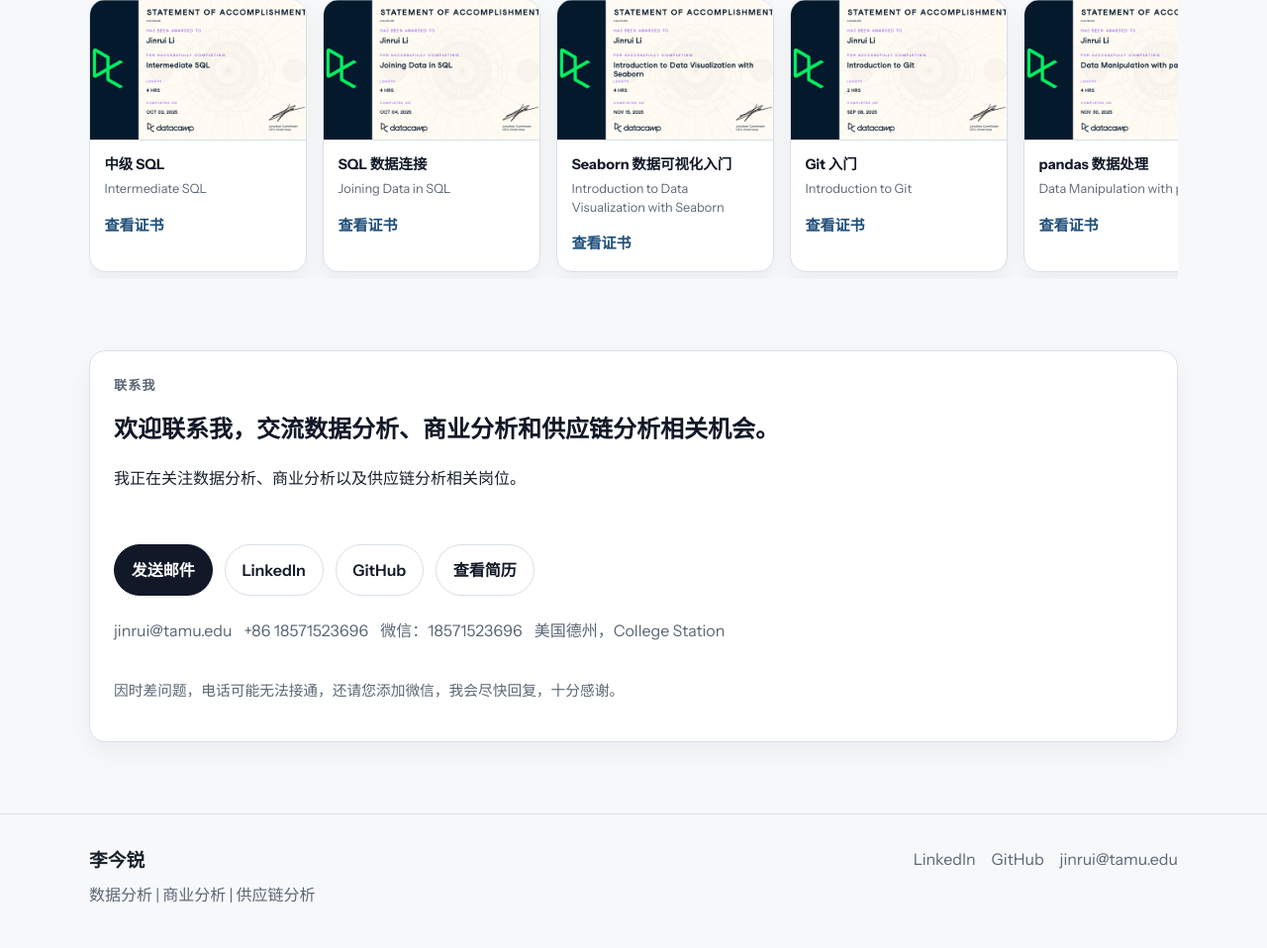
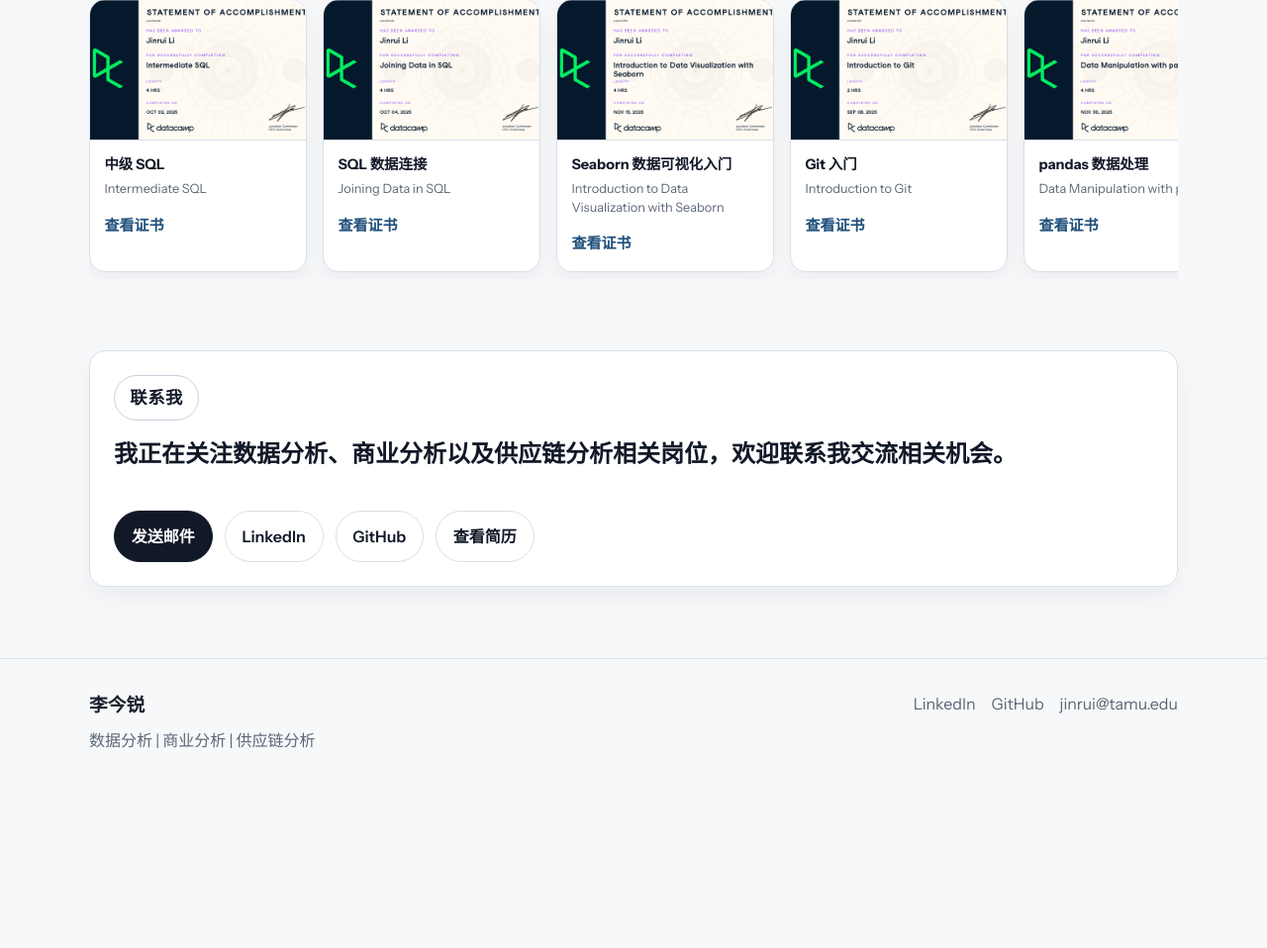
Before and after one commit to jinrui-0310/jinrui-portfolio, a Flask app: page /zh in a window 1280 px wide. Shown: the part 3070-4028 px from the top of the page at 99% size. After the commit the page ends 3827 px from the top, so only its background shows below. Run offline with Flask 3, Linux system fonts and the light colour scheme; some libraries are stand-ins or nearby versions.

Commit message:
style: simplify chinese contact section

```diff
--- a/static/css/style.css
+++ b/static/css/style.css
@@ -942,6 +942,19 @@ img {
     gap: 1rem;
 }
 
+.contact-label {
+    display: inline-flex;
+    align-items: center;
+    padding: 0.5rem 0.95rem;
+    border: 1px solid var(--line-strong);
+    border-radius: 999px;
+    background: var(--surface);
+    color: var(--heading);
+    font-size: 1.08rem;
+    font-weight: 700;
+    letter-spacing: 0.04em;
+}
+
 .contact-details span {
     padding: 0.35rem 0;
 }
--- a/templates/partials/home_zh.html
+++ b/templates/partials/home_zh.html
@@ -44,4 +44,4 @@
 <section class="content-section" id="projects"><div class="container"><div class="section-heading reveal"><div class="section-heading-line"><p class="eyebrow">项目经历</p><p class="section-subtitle">展示预测分析与业务分析能力的代表项目。</p></div></div><div class="projects-grid">{% for project in data.projects %}<article class="project-card reveal"><div class="project-topline"><span>{{ project.time }}</span><div class="tag-list compact">{% for tag in project.tags %}<span>{{ tag }}</span>{% endfor %}</div></div><h3>{{ project.title }}</h3><p>{{ project.summary }}</p><a class="button button-primary" href="{{ project.url }}">查看项目</a></article>{% endfor %}</div><div class="section-action"><a class="project-list-link" href="/zh/projects"><span>项目列表</span><span class="project-list-arrow">→</span></a></div></div></section>
 <section class="content-section muted-section" id="skills"><div class="container"><div class="section-heading reveal"><div class="section-heading-line"><p class="eyebrow">技能</p><p class="section-subtitle">覆盖数据清洗、建模、可视化与业务分析流程的工具栈。</p></div></div><div class="skills-grid">{% for category, items in data.skills.items() %}<article class="skill-card reveal"><h3>{{ category }}</h3><div class="pill-list">{% for item in items %}<span>{{ item }}</span>{% endfor %}</div></article>{% endfor %}</div></div></section>
 <section class="content-section" id="certificates"><div class="container"><div class="section-heading reveal"><div class="section-heading-line"><p class="eyebrow">证书</p><p class="section-subtitle">以下证书可直接点击查看原始 PDF。</p></div></div><div class="certificate-grid">{% for item in data.certificates %}<article class="certificate-card reveal"><a class="certificate-preview" href="{{ item.url }}" target="_blank" rel="noopener noreferrer"><img src="{{ item.image_url }}" alt="{{ item.title_en }} certificate preview"></a><div class="certificate-copy"><h3>{{ item.title_zh }}</h3><p>{{ item.title_en }}</p><a class="certificate-link" href="{{ item.url }}" target="_blank" rel="noopener noreferrer">查看证书</a></div></article>{% endfor %}</div></div></section>
-<section class="content-section accent-section" id="contact"><div class="container contact-panel reveal"><div><p class="eyebrow">联系我</p><h2>欢迎联系我，交流数据分析、商业分析和供应链分析相关机会。</h2><p>我正在关注数据分析、商业分析以及供应链分析相关岗位。</p></div><div class="contact-actions"><a class="button button-primary" href="mailto:{{ data.personal.email }}">发送邮件</a><a class="button button-secondary" href="{{ data.personal.linkedin }}" target="_blank" rel="noopener noreferrer">LinkedIn</a><a class="button button-secondary" href="{{ data.personal.github }}" target="_blank" rel="noopener noreferrer">GitHub</a><a class="button button-ghost" href="{{ data.personal.resume_url }}" target="_blank" rel="noopener noreferrer">查看简历</a></div><div class="contact-details"><span>{{ data.personal.email }}</span><span>{{ data.personal.phone }}</span><span>微信：{{ data.personal.wechat }}</span><span>{{ data.personal.location }}</span></div><p class="helper-text">{{ data.personal.wechat_note }}</p></div></section>
+<section class="content-section accent-section" id="contact"><div class="container contact-panel reveal"><div><p class="eyebrow contact-label">联系我</p><h2>我正在关注数据分析、商业分析以及供应链分析相关岗位，欢迎联系我交流相关机会。</h2></div><div class="contact-actions"><a class="button button-primary" href="mailto:{{ data.personal.email }}">发送邮件</a><a class="button button-secondary" href="{{ data.personal.linkedin }}" target="_blank" rel="noopener noreferrer">LinkedIn</a><a class="button button-secondary" href="{{ data.personal.github }}" target="_blank" rel="noopener noreferrer">GitHub</a><a class="button button-ghost" href="{{ data.personal.resume_url }}" target="_blank" rel="noopener noreferrer">查看简历</a></div></div></section>
```
